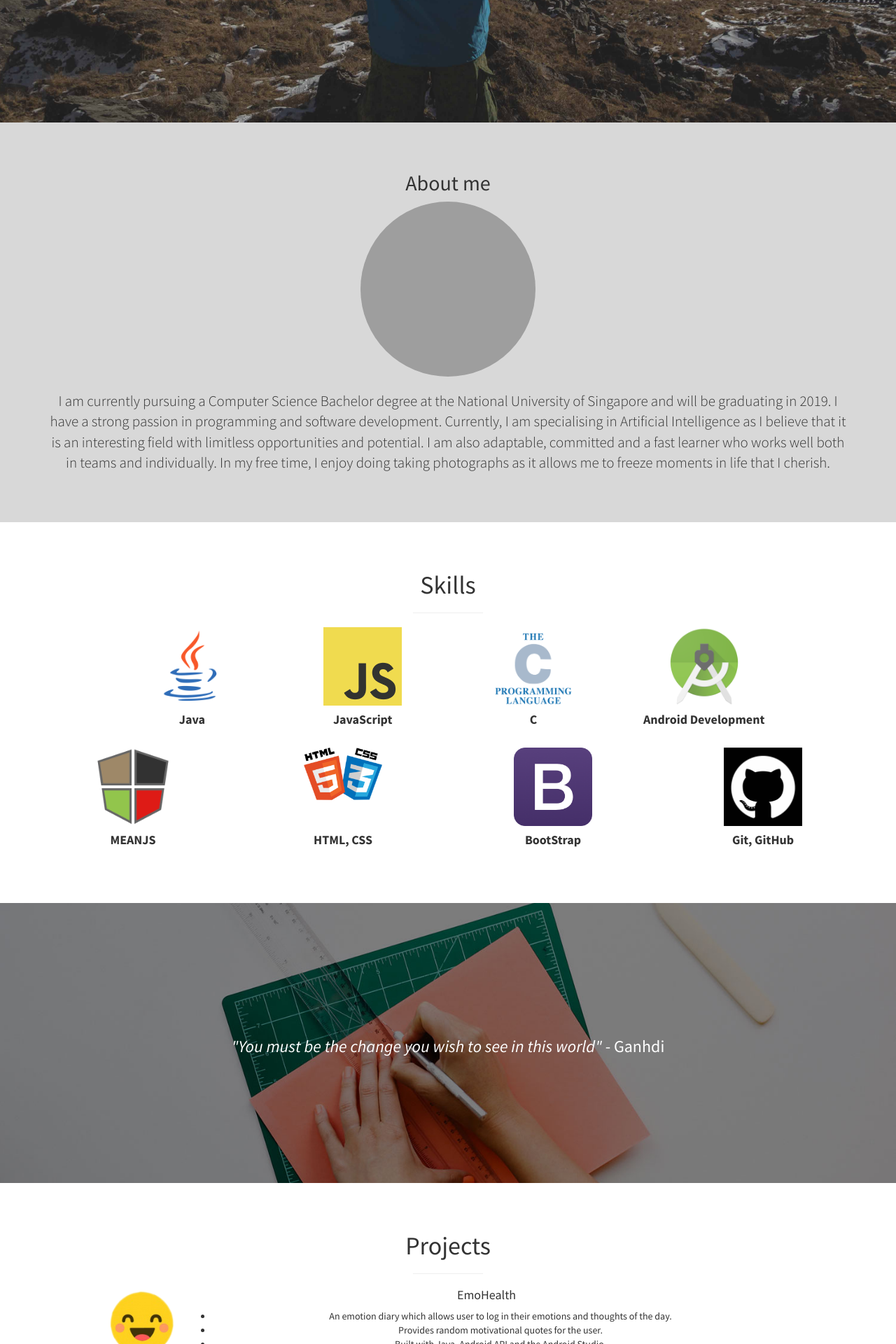
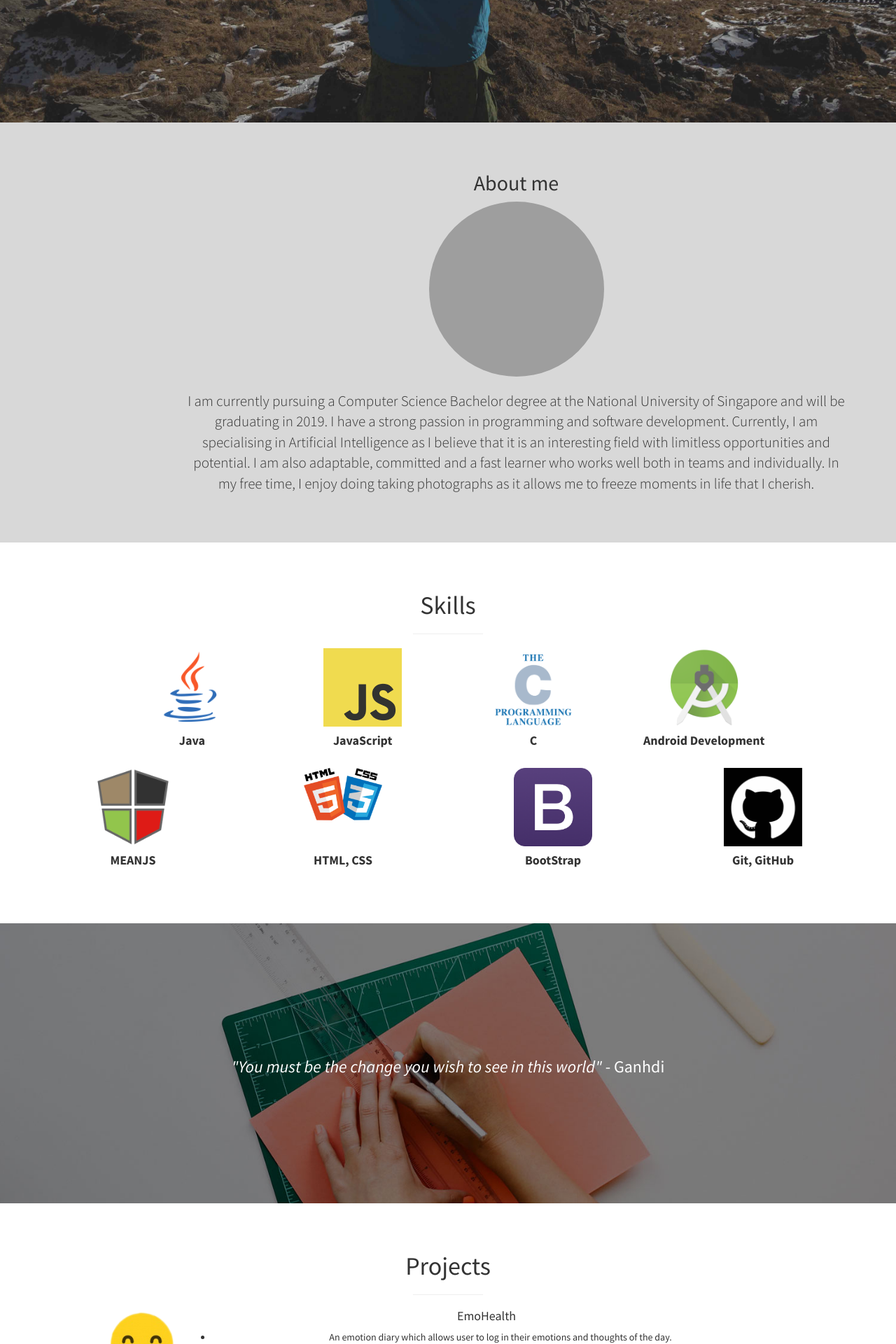
Before and after one commit to lowjiansheng/lowjiansheng, a Jekyll site: the page built from index.html, in a window 1280 px wide. Shown: the part 725-2645 px from the top of the page at 70% size. Built offline with Jekyll 4.4.1, drawn with Linux system fonts in a browser that asks for light colours; grey boxes are pictures that could not be loaded.

Commit message:
Move layout of about

```diff
--- a/_includes/about.html
+++ b/_includes/about.html
@@ -1,7 +1,7 @@
 <section id="about" class="about" style="background-color: #D8D8D8;">
   <div class="container">
     <div class="row">
-      <div class="col-lg-12 text-center">
+      <div class="col-lg-10 col-lg-offset-2 text-center">
         <h2>About me</h2>
         <img src="img/ppicture.jpg" class="img-circle" height="250" width="250"><br><br>
         <p class="lead">I am currently pursuing a Computer Science Bachelor degree at the National University of Singapore and will be graduating in 2019. I have a strong passion in programming and software development. Currently, I am specialising in Artificial Intelligence as I believe that it is an interesting field with limitless opportunities and potential. I am also adaptable, committed and a fast learner who works well both in teams and individually. In my free time, I enjoy doing taking photographs as it allows me to freeze moments in life that I cherish.</p>
```
